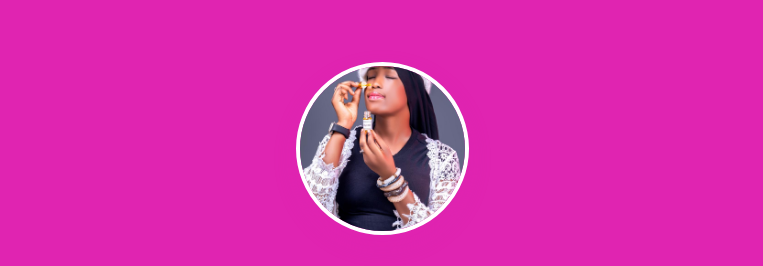
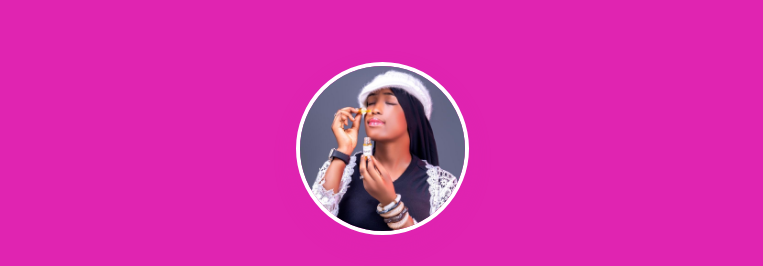
Before and after one commit to mouhamed-dev/Sokhou, a plain HTML site: page index.html in a window 1280 px wide. Shown: the top 266 px of the page, without its empty margins (258-1021 px from the left). Drawn offline with nearby package versions, Linux system fonts and the light colour scheme.

Commit message:
Update index.html

```diff
--- a/index.html
+++ b/index.html
@@ -10,7 +10,7 @@
     <link href="https://fonts.googleapis.com/css2?family=Pacifico&display=swap" rel="stylesheet">
     <link href="https://fonts.googleapis.com/css2?family=Montserrat:wght@400;500;600;700&family=Poppins:wght@300;400;500&display=swap" rel="stylesheet">
     <link rel="stylesheet" href="https://cdnjs.cloudflare.com/ajax/libs/remixicon/4.6.0/remixicon.min.css">
-    <link rel="icon" type="favicon.ico" href="sokhou.jpg">
+    <link rel="icon" type="favicon.ico" href="sokhou_img_profil.jpeg">
 
     <!-- Aperçu WhatsApp, Facebook, etc. -->
     <meta property="og:title" content="Sokhou Parfumerie" />
@@ -25,7 +25,7 @@
         <!-- Header Section -->
         <header class="profile-container">
             <div class="rounded-full overflow-hidden shadow-lg mb-4">
-                <img src="sokhou_profil.jpeg" alt="Photo de profil" class="profile-image object-cover">
+                <img src="sokhou_img_profil.jpeg" alt="Photo de profil" class="profile-image object-cover">
             </div>
             <h1 class="header-title">Sokhou Parfumerie</h1>
             <p>La satisfaction de nos clients reste au cœur de nos engagements</p>
```
